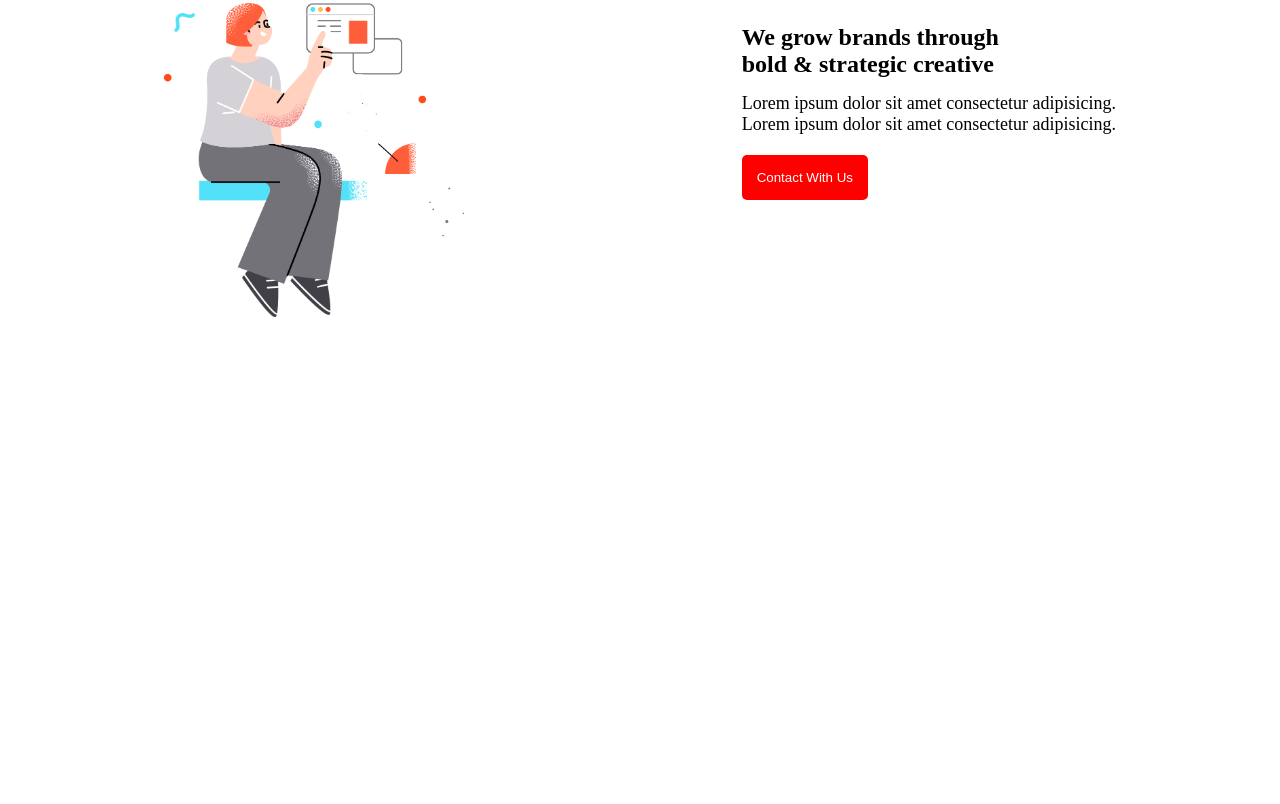
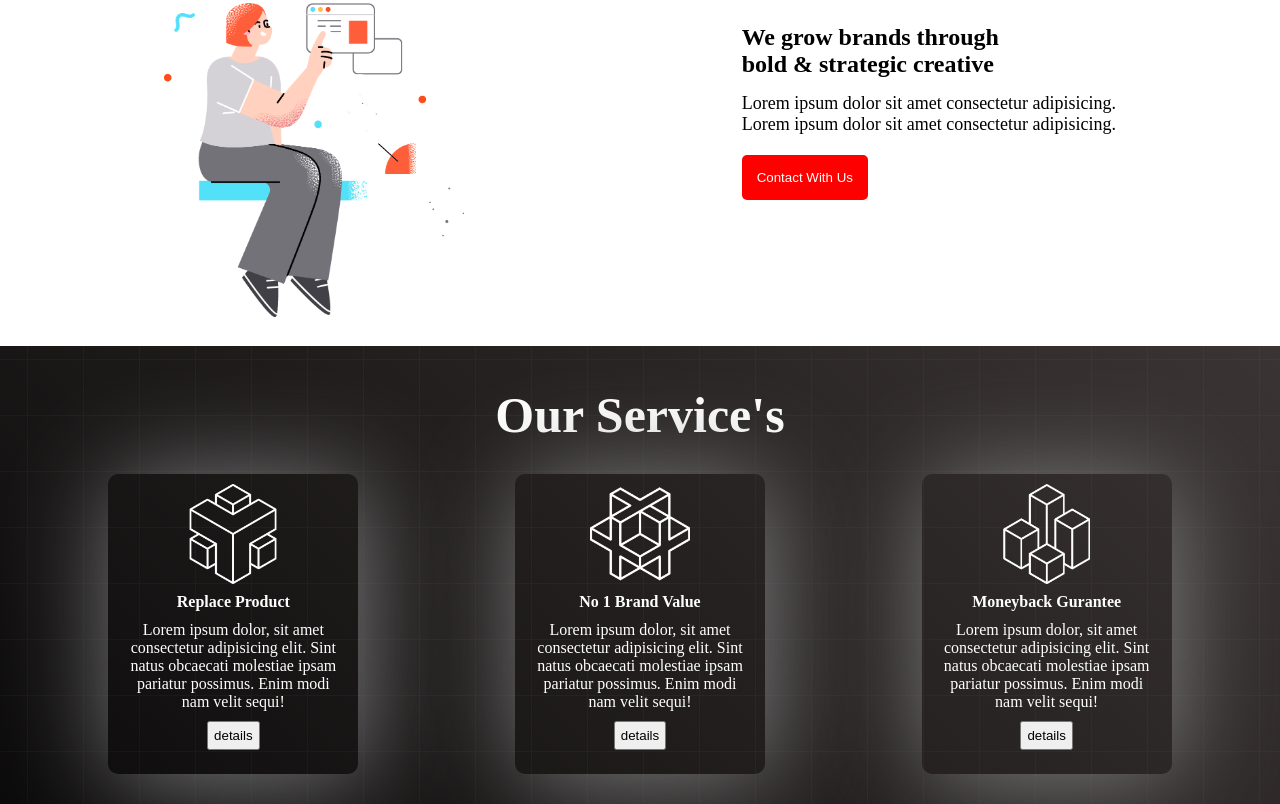
Before and after one commit to anfal11/digital-product-practice, a plain HTML site: page index.html in a window 1280 px wide. Shown: the part 1003-1807 px from the top of the page. Before the commit the page ends 1349 px from the top, so only its background shows below. Drawn offline with Linux system fonts and the light colour scheme.

Commit message:
new codes added

```diff
--- a/index.html
+++ b/index.html
@@ -63,7 +63,27 @@
         </section>
         <section>
             <div class="service-container">
-
+                <h1 class="about ser"> Our Service's</h1>
+                <div class="box-container">
+                <div class="box">
+                    <img class="img-x" src="./icon/0.png" alt="0">
+                    <h4 class="h44"> Replace Product </h4>
+                    <p class="p44"> Lorem ipsum dolor, sit amet consectetur adipisicing elit. Sint natus obcaecati molestiae ipsam pariatur possimus. Enim modi nam velit sequi!</p>
+                    <button class="btn-det"> details </button>
+                </div>
+                <div class="box">
+                    <img class="img-x" src="./icon/1.png" alt="1">
+                    <h4 class="h44"> No 1 Brand Value </h4>
+                    <p class="p44"> Lorem ipsum dolor, sit amet consectetur adipisicing elit. Sint natus obcaecati molestiae ipsam pariatur possimus. Enim modi nam velit sequi!</p>
+                    <button class="btn-det"> details </button>
+                </div>
+                <div class="box">
+                    <img class="img-x" src="./icon/2.png" alt="2">
+                    <h4 class="h44"> Moneyback Gurantee </h4>
+                    <p class="p44"> Lorem ipsum dolor, sit amet consectetur adipisicing elit. Sint natus obcaecati molestiae ipsam pariatur possimus. Enim modi nam velit sequi!</p>
+                    <button class="btn-det"> details </button>
+                </div>
+            </div>
             </div>
         </section>
     </main>
--- a/style.css
+++ b/style.css
@@ -92,3 +92,42 @@
     font-size: 18px;
     margin-top:15px;
 }
+.service-container{
+    padding: 20px;
+    flex-wrap: wrap;
+    background-image: url("./images/background.png"), linear-gradient(45deg, rgb(12, 11, 11), rgb(59, 52, 52));
+}
+.box-container{
+    display: flex;
+    justify-content: space-around;
+    padding: 10px;
+    color: white;
+
+}
+
+.img-x{
+    width: 100px;
+}
+
+.box{
+    width: 250px;
+    height: 300px;
+    border-radius: 10px;
+    text-align: center;
+    padding: 10px;
+    box-shadow: 5px 5px 105px grey;
+}
+.ser{
+    color: white;
+}
+
+.h44{
+    padding: 5px;
+}
+.p44{
+    padding: 5px;
+}
+.btn-det{
+    padding: 5px;
+    margin-top: 5px;
+}
```
